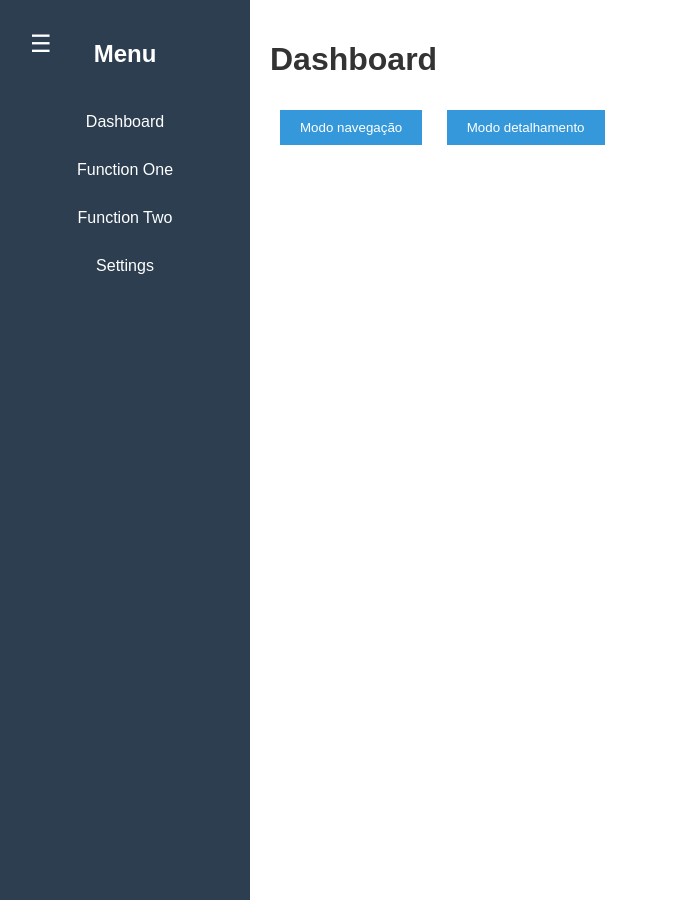
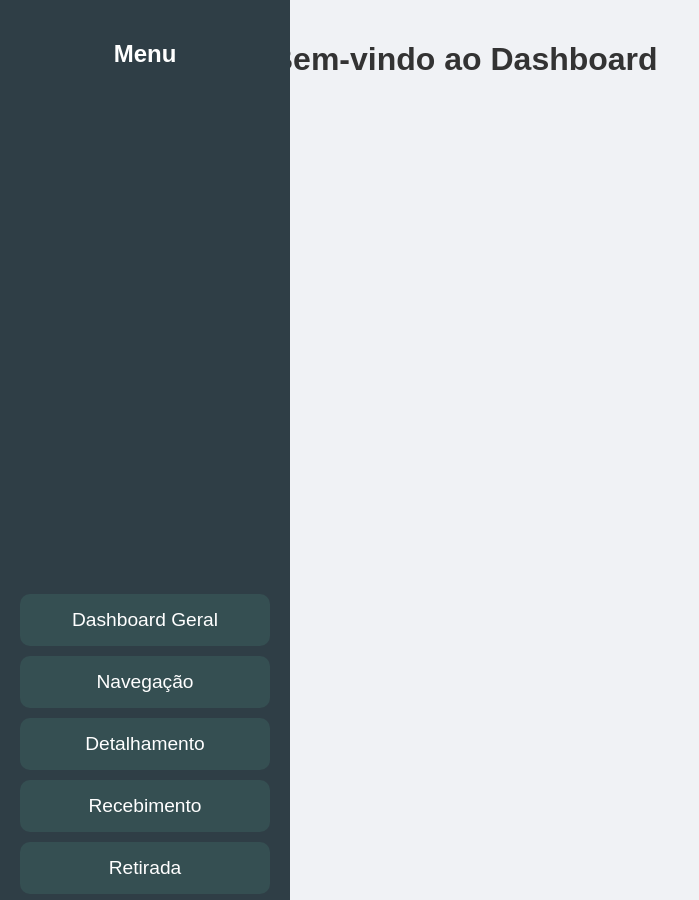
Before and after one commit to LucasSamaniego/Flask, a Flask app: page / in a window 1280 px wide. Shown: the whole page, without its empty margins (0-699 px from the left). Run offline with Flask 3, Linux system fonts and the light colour scheme.

Commit message:
V_completo

```diff
--- a/app.py
+++ b/app.py
@@ -21,8 +21,33 @@ def detail_mode():
     return detalhes
 
 @app.route('/')
-def index():
-    return render_template('index.html')
+def dashboard():
+    return render_template('dashboard.html')
+
+# Rota para a página de navegação
+@app.route('/navegacao')
+def navegacao():
+    return render_template('navegacao.html')
+
+# Rota para a página de detalhamento
+@app.route('/detalhamento')
+def detalhamento():
+    return render_template('detalhamento.html')
+
+# Rota para a página de recebimento
+@app.route('/recebimento')
+def recebimento():
+    return render_template('recebimento.html')
+
+# Rota para a página de retirada
+@app.route('/retirada')
+def retirada():
+    return render_template('retirada.html')
+
+
+
+
+
 
 @app.route('/execute', methods=['POST'])
 def execute():
--- a/static/styles.css
+++ b/static/styles.css
@@ -1,96 +1,166 @@
+/* Estilos Gerais */
 body {
     font-family: Arial, sans-serif;
+    background-color: #f0f2f5;
     margin: 0;
     padding: 0;
     display: flex;
+    flex-direction: row;
+    height: 100vh;
+    color: #333;
 }
 
+/* Barra Lateral (Sidebar) */
 .sidebar {
     width: 250px;
+    background-color: #2f3e46;
+    color: white;
+    padding: 20px;
+    position: fixed;
     height: 100vh;
-    background-color: #2c3e50;
-    padding-top: 20px;
-    position: fixed;
-    transition: width 0.3s;
+    display: flex;
+    flex-direction: column;
+    justify-content: space-between;
 }
 
 .sidebar h2 {
-    color: white;
     text-align: center;
+    font-size: 1.5em;
     margin-bottom: 30px;
 }
 
 .sidebar ul {
-    list-style-type: none;
+    list-style: none;
     padding: 0;
 }
 
 .sidebar ul li {
-    padding: 15px;
+    padding: 15px 10px;
+    margin-bottom: 10px;
+    background-color: #354f52;
+    border-radius: 10px;
     text-align: center;
+    transition: background-color 0.3s;
+}
+
+.sidebar ul li:hover {
+    background-color: #52796f;
 }
 
 .sidebar ul li a {
+    text-decoration: none;
     color: white;
-    text-decoration: none;
     display: block;
+    font-size: 1.2em;
 }
 
-.sidebar ul li a:hover {
-    background-color: #34495e;
+.sidebar ul li a i {
+    margin-right: 10px;
 }
 
+/* Botão de alternar barra lateral */
+.toggle-btn {
+    position: absolute;
+    left: 250px;
+    top: 20px;
+    font-size: 2em;
+    background-color: #2f3e46;
+    color: white;
+    border: none;
+    cursor: pointer;
+    transition: left 0.3s;
+}
+
+.sidebar.active {
+    width: 70px;
+}
+
+.sidebar.active h2 {
+    display: none;
+}
+
+.sidebar.active ul li {
+    text-align: center;
+    padding: 10px;
+}
+
+.sidebar.active ul li a {
+    font-size: 1.5em;
+}
+
+.toggle-btn.active {
+    left: 70px;
+}
+
+/* Estilo do Conteúdo Principal */
 .main-content {
+    flex-grow: 1;
     margin-left: 250px;
     padding: 20px;
-    width: calc(100% - 250px);
     transition: margin-left 0.3s;
 }
 
-.toggle-btn {
-    font-size: 24px;
-    background-color: #2c3e50;
+.main-content h1 {
+    font-size: 2em;
+    margin-bottom: 20px;
+}
+
+.main-content .content-cards {
+    display: flex;
+    flex-wrap: wrap;
+    gap: 20px;
+}
+
+.main-content .card {
+    background-color: white;
+    border-radius: 10px;
+    padding: 20px;
+    flex: 1;
+    box-shadow: 0 4px 8px rgba(0, 0, 0, 0.1);
+    min-width: 200px;
+    transition: transform 0.2s;
+}
+
+.main-content .card:hover {
+    transform: translateY(-10px);
+}
+
+.sidebar.active ~ .main-content {
+    margin-left: 70px;
+}
+
+/* Estilos de Gráficos ou Informações Adicionais */
+.chart, .info {
+    background-color: #ffffff;
+    padding: 20px;
+    border-radius: 10px;
+    box-shadow: 0px 4px 8px rgba(0, 0, 0, 0.1);
+    margin-bottom: 20px;
+}
+
+.chart {
+    height: 300px;
+    display: flex;
+    justify-content: center;
+    align-items: center;
+}
+
+.info {
+    font-size: 1.2em;
+}
+
+/* Botões */
+button {
+    background-color: #354f52;
     color: white;
     border: none;
+    padding: 10px 20px;
+    border-radius: 5px;
+    font-size: 1em;
     cursor: pointer;
-    padding: 10px;
-    position: absolute;
-    top: 20px;
-    left: 20px;
+    transition: background-color 0.3s;
 }
 
-.toggle-btn:hover {
-    background-color: #34495e;
+button:hover {
+    background-color: #52796f;
 }
-
-.sidebar.active {
-    width: 0;
-    overflow: hidden;
-}
-
-.main-content.expanded {
-    margin-left: 0;
-    width: 100%;
-}
-
-h1 {
-    color: #333;
-}
-
-form button {
-    margin: 10px;
-    padding: 10px 20px;
-    background-color: #3498db;
-    border: none;
-    color: white;
-    cursor: pointer;
-}
-
-form button:hover {
-    background-color: #2980b9;
-}
-
-p {
-    color: #333;
-    font-size: 16px;
-}
--- /dev/null
+++ b/templates/dashboard.html
@@ -0,0 +1,24 @@
+<!DOCTYPE html>
+<html lang="pt">
+<head>
+    <meta charset="UTF-8">
+    <title>Dashboard Geral</title>
+    <link rel="stylesheet" href="{{ url_for('static', filename='styles.css') }}">
+</head>
+<body>
+    <div class="sidebar" id="sidebar">
+        <h2>Menu</h2>
+        <ul>
+            <li><a href="{{ url_for('dashboard') }}">Dashboard Geral</a></li>
+            <li><a href="{{ url_for('navegacao') }}">Navegação</a></li>
+            <li><a href="{{ url_for('detalhamento') }}">Detalhamento</a></li>
+            <li><a href="{{ url_for('recebimento') }}">Recebimento</a></li>
+            <li><a href="{{ url_for('retirada') }}">Retirada</a></li>
+        </ul>
+    </div>
+    <div class="main-content" id="main-content">
+        <h1>Bem-vindo ao Dashboard</h1>
+        <!-- Conteúdo adicional aqui -->
+    </div>
+</body>
+</html>
--- a/templates/index.html
+++ b/templates/index.html
@@ -1,18 +1,19 @@
 <!DOCTYPE html>
-<html lang="en">
+<html lang="pt">
 <head>
     <meta charset="UTF-8">
-    <title>Flask Dashboard</title>
+    <title>Gestão de armazém</title>
     <link rel="stylesheet" href="{{ url_for('static', filename='styles.css') }}">
 </head>
 <body>
     <div class="sidebar" id="sidebar">
         <h2>Menu</h2>
         <ul>
-            <li><a href="#">Dashboard</a></li>
-            <li><a href="#">Function One</a></li>
-            <li><a href="#">Function Two</a></li>
-            <li><a href="#">Settings</a></li>
+            <li><a href="{{ url_for('dashboard') }}">Dashboard Geral</a></li>
+            <li><a href="{{ url_for('navegacao') }}">Navegação</a></li>
+            <li><a href="{{ url_for('detalhamento') }}">Detalhamento</a></li>
+            <li><a href="{{ url_for('recebimento') }}">Recebimento</a></li>
+            <li><a href="{{ url_for('retirada') }}">Retirada</a></li>
         </ul>
     </div>
 
```
Also changed, not shown: templates/detalhamento.html (added, +24 -0 lines), templates/navegacao.html (added, +24 -0 lines), templates/recebimento.html (added, +24 -0 lines), templates/retirada.html (added, +24 -0 lines).
